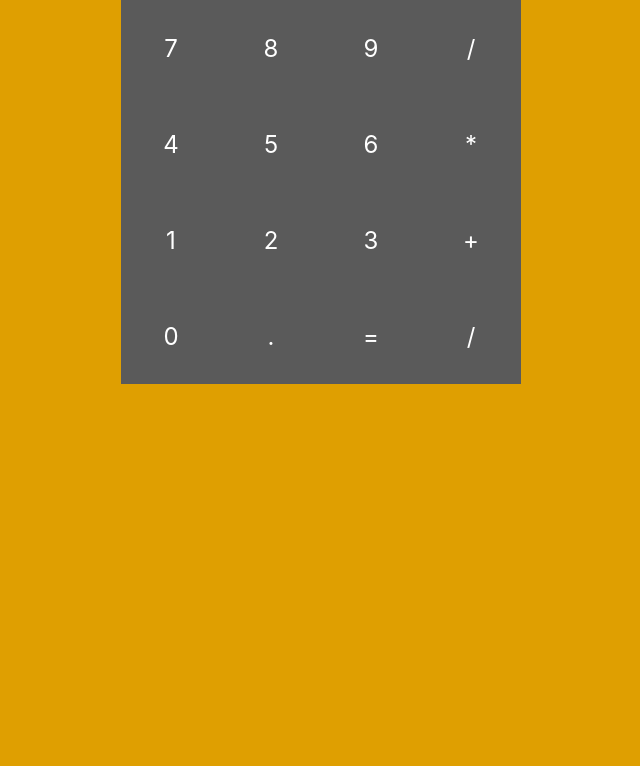
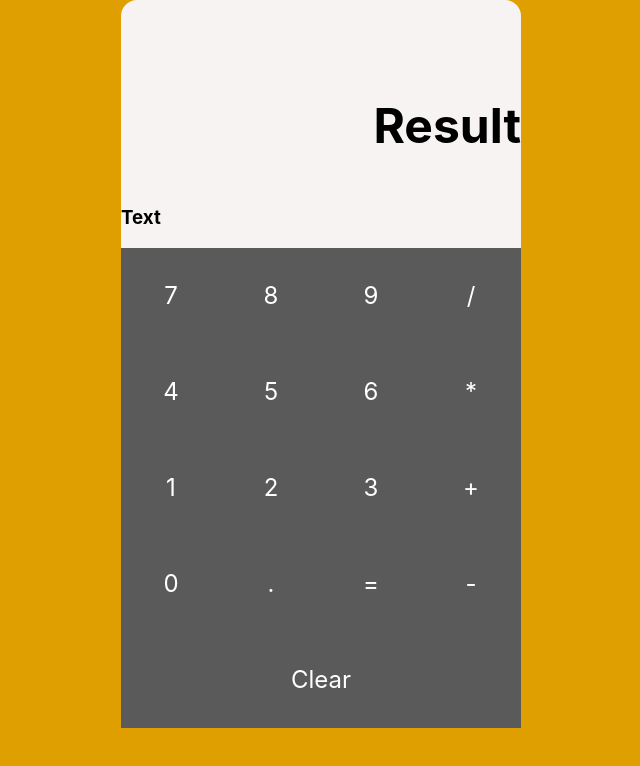
Before and after one commit to jacquesLaguerre/CalculatorProject, a React (Create React App) app: page / in a window 1280 px wide. Shown: the top 766 px of the page, without its empty margins (319-959 px from the left). Built offline with nearby package versions, Linux system fonts and the light colour scheme.

Commit message:
Added a color prop to my Button CB function

```diff
--- a/public/index.html
+++ b/public/index.html
@@ -24,7 +24,7 @@
       work correctly both with client-side routing and a non-root public URL.
       Learn how to configure a non-root public URL by running `npm run build`.
     -->
-    <title>React App</title>
+    <title>Calculator</title>
   </head>
   <body>
     <noscript>You need to enable JavaScript to run this app.</noscript>
--- a/src/App.js
+++ b/src/App.js
@@ -1,48 +1,41 @@
 import "./App.css";
 import Button from "./components/Button";
+import Input from "./components/Input";
 
-
-const App = () =>  {
+const App = () => {
   return (
     <div className="App">
       <div className="calc-grid">
-
+        <Input />
         <div className="row">
           <Button symbol="7" />
-<Button symbol="8"/>
-<Button symbol="9"/>
-<Button symbol="/"/>
-
+          <Button symbol="8" />
+          <Button symbol="9" />
+          <Button symbol="/" />
         </div>
 
         <div className="row">
-<Button symbol="4"/>
-<Button symbol="5"/>
-<Button symbol="6"/>
-<Button symbol="*"/>
-
-
+          <Button symbol="4" />
+          <Button symbol="5" />
+          <Button symbol="6" />
+          <Button symbol="*" />
         </div>
         <div className="row">
-<Button symbol="1"/>
-<Button symbol="2"/>
-<Button symbol="3"/>
-<Button symbol="+"/>
-
-
+          <Button symbol="1" />
+          <Button symbol="2" />
+          <Button symbol="3" />
+          <Button symbol="+" />
         </div>
         <div className="row">
-<Button symbol="0"/>
-<Button symbol="."/>
-<Button symbol="="/>
-<Button symbol="/"/>
-
-
+          <Button symbol="0" />
+          <Button symbol="." />
+          <Button symbol="=" />
+          <Button symbol="-" />
         </div>
-
+        <Button symbol="Clear"/>
       </div>
     </div>
   );
-}
+};
 
 export default App;
--- a/src/components/Button.jsx
+++ b/src/components/Button.jsx
@@ -1,8 +1,8 @@
 import "./Button.css";
 
 // Passing props
-const Button = ({symbol}) => {
-return <div className="button-wrapper">{symbol}</div>
+const Button = ({symbol, color}) => {
+return <div className="button-wrapper" style={{backgroundColor:color}}>{symbol}</div>
 
 }
 export default Button ;
--- /dev/null
+++ b/src/components/Input.css
@@ -0,0 +1,21 @@
+.input-wrapper{
+  height: 2em;
+  display: flex;
+  justify-content: flex-end;
+  align-items: flex-end;
+  flex-direction: column;
+  padding: 16px;
+
+}
+
+.result{
+  display: flex;
+  flex-direction: row-reverse;
+  flex: 1;
+  font-size: 24px;
+}
+
+.text{
+  display: flex;
+justify-content: flex-end;
+}
--- /dev/null
+++ b/src/components/Input.jsx
@@ -0,0 +1,15 @@
+import "./Input.css"
+
+const Input = () => {
+  return <>
+  <div className="input-wrapper"></div>
+   <div className="result">
+<h1>Result</h1>
+  </div>
+  <div className="text"></div>
+  <h3>Text</h3>
+  </>
+
+
+}
+ export default Input;
```
Lines whose indentation alone changed are shown as unchanged.
